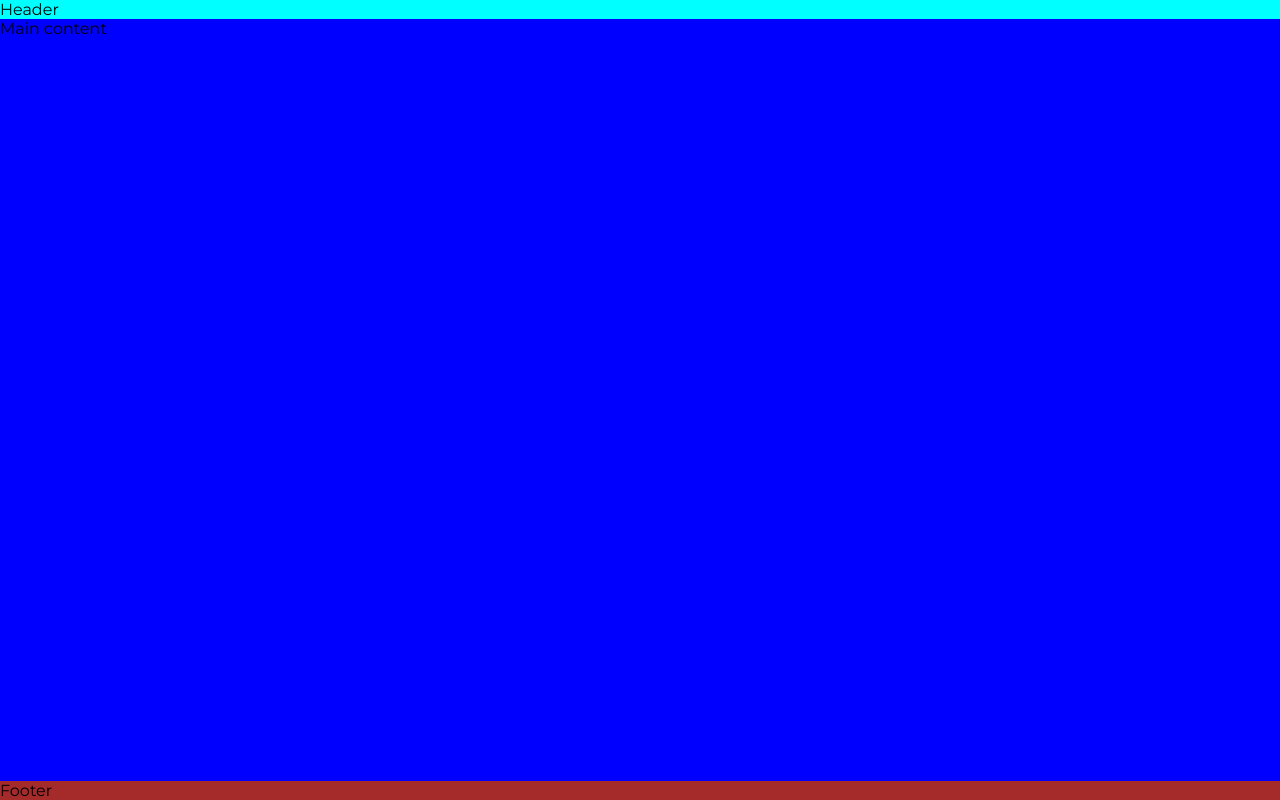
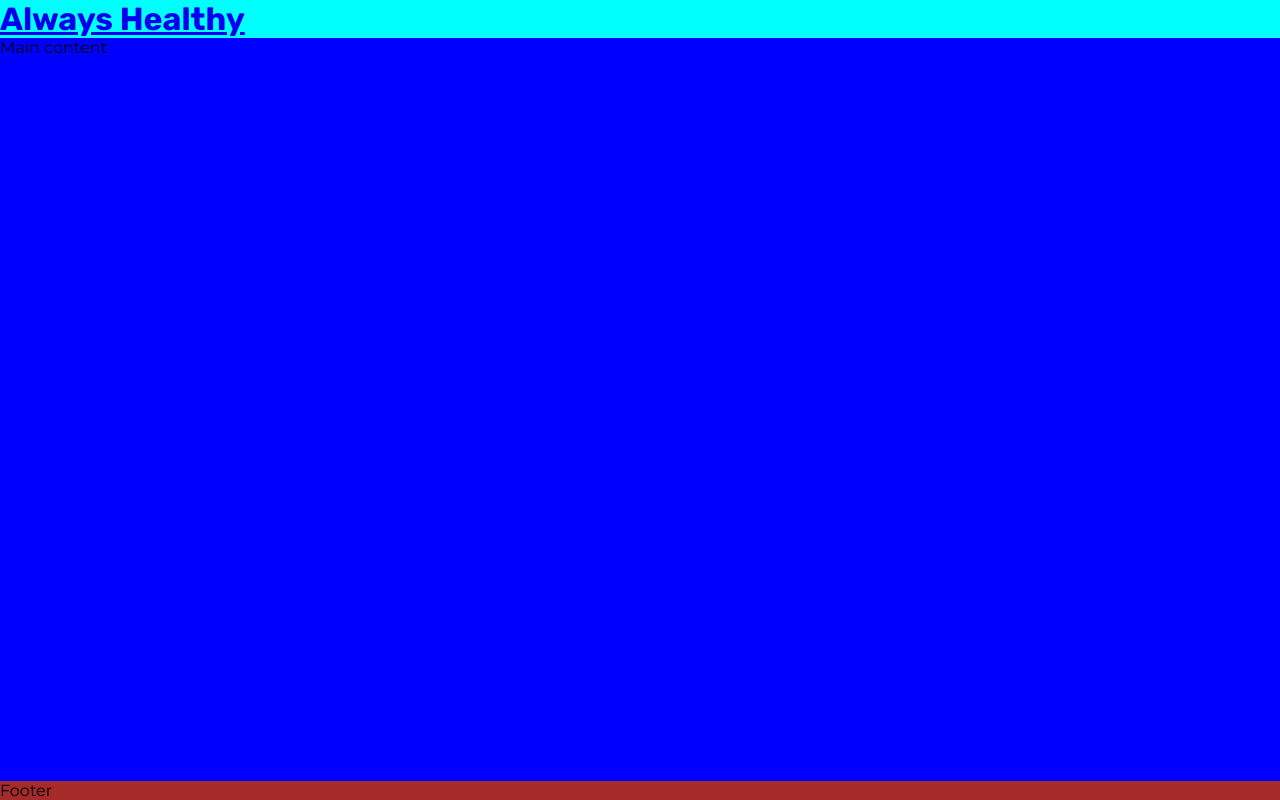
Before and after one commit to Diane-4P/always-healthy, a plain HTML site: page index.html in a window 1280 px wide. Drawn offline with Linux system fonts and the light colour scheme.

Commit message:
Add logo to header and apply 'Rubik' font-family

```diff
--- a/assets/css/style.css
+++ b/assets/css/style.css
@@ -18,6 +18,10 @@ body {
     font-family: Montserrat, sans-serif;
 }
 
+h1 {
+    font-family: Rubik, sans-serif;
+}
+
 /* Header */
 header {
     background-color: aqua;
--- a/index.html
+++ b/index.html
@@ -21,7 +21,9 @@
 <body>
     <!-- Header -->
     <header>
-        Header
+        <a href="index.html">
+            <h1 id="logo">Always Healthy</h1>
+        </a>
     </header>
     <!--Main content -->
     <main>
```
